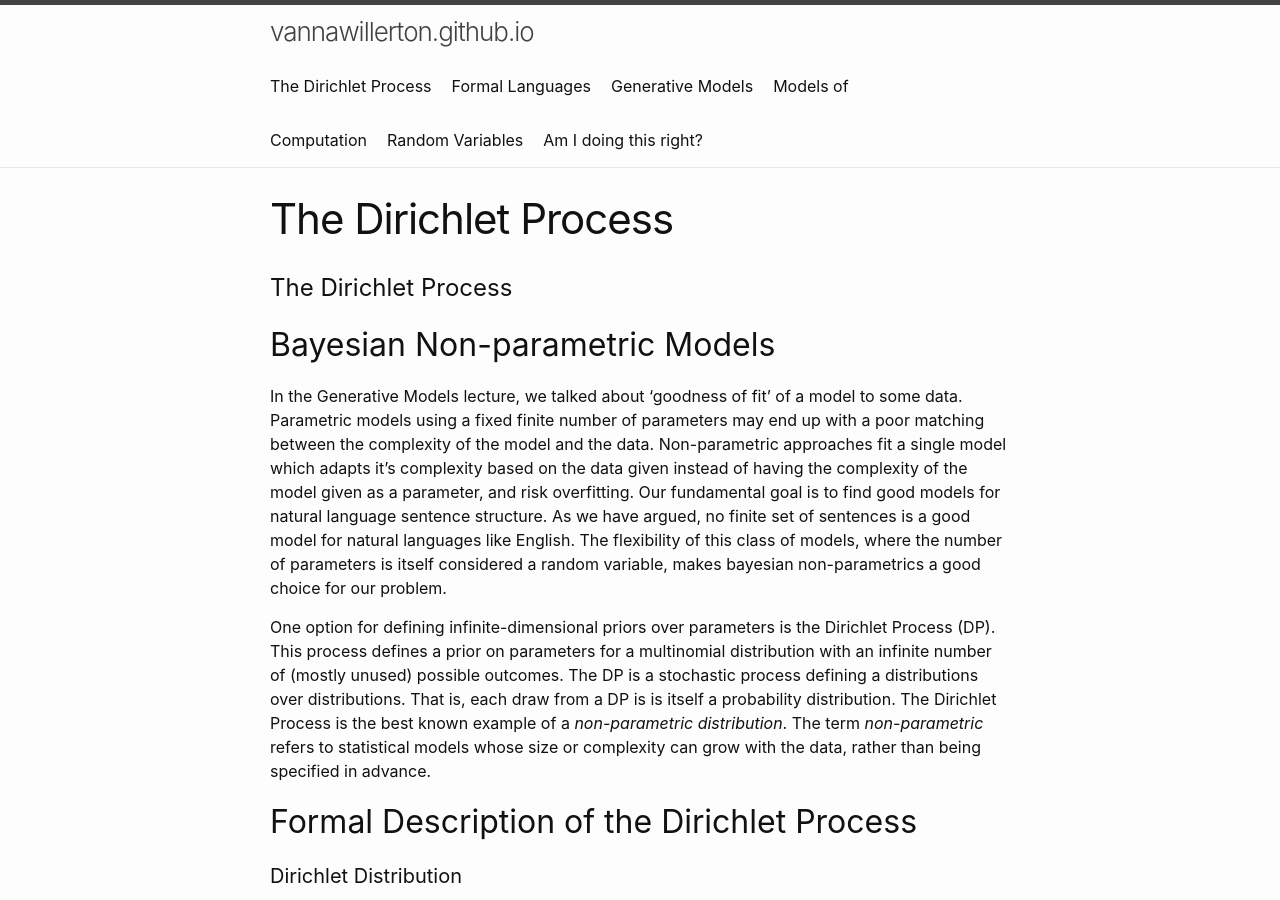
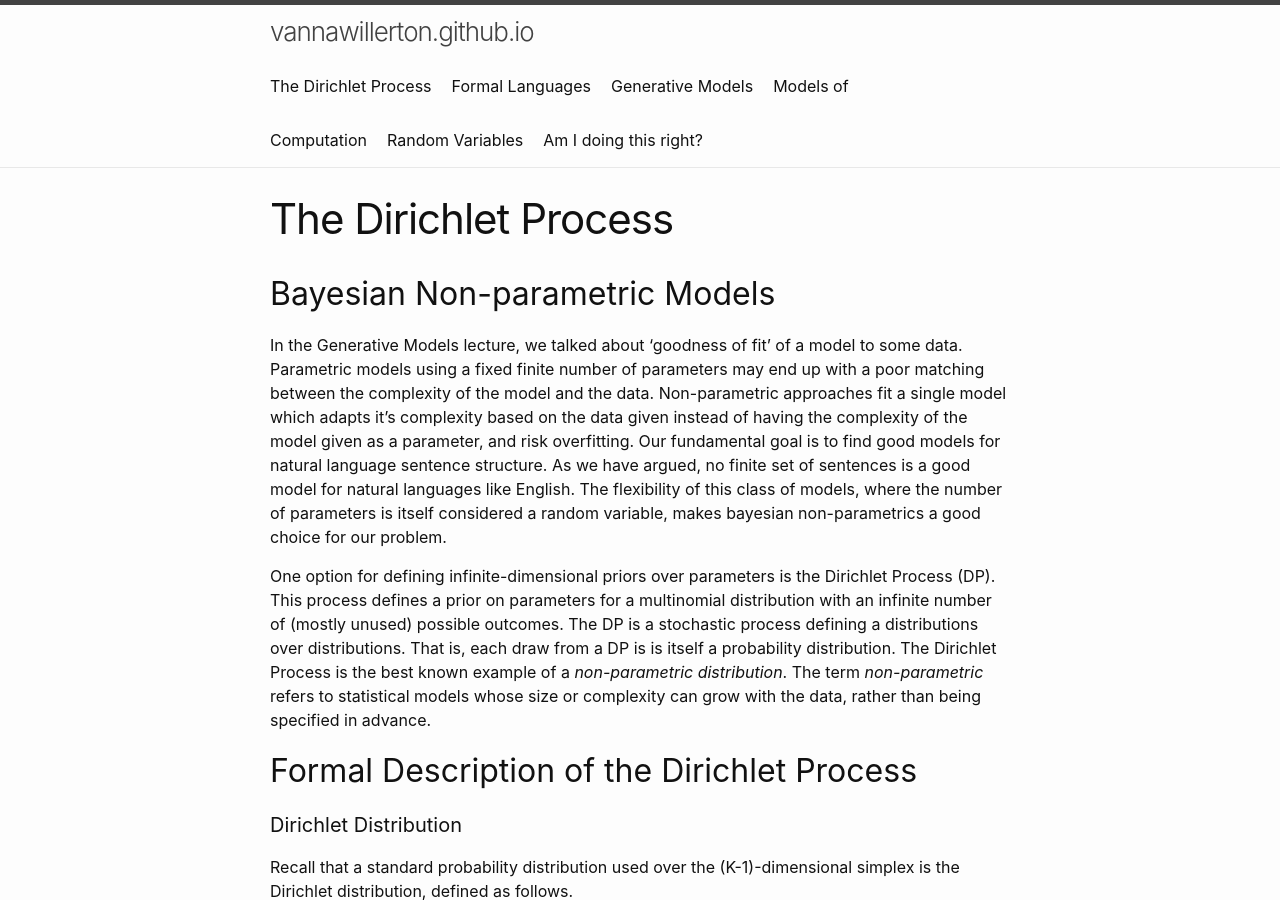
Before and after one commit to vannawillerton/vannawillerton.github.io, a Jekyll site: the page built from DirichletProcesses.md, in a window 1280 px wide and 900 px high. Built offline with Jekyll 4.4.1, drawn with Linux system fonts in a browser that asks for light colours; our own code applies the rules of GitHub Pages for plain Markdown files; formulas are drawn with MathJax 3; a script that is not in the unit is left out.

Commit message:
Update DirichletProcesses.md

```diff
--- a/DirichletProcesses.md
+++ b/DirichletProcesses.md
@@ -1,8 +1,6 @@
 ---
 title: The Dirichlet Process
 ---
-
-# The Dirichlet Process
 
 ## Bayesian Non-parametric Models
 
```
